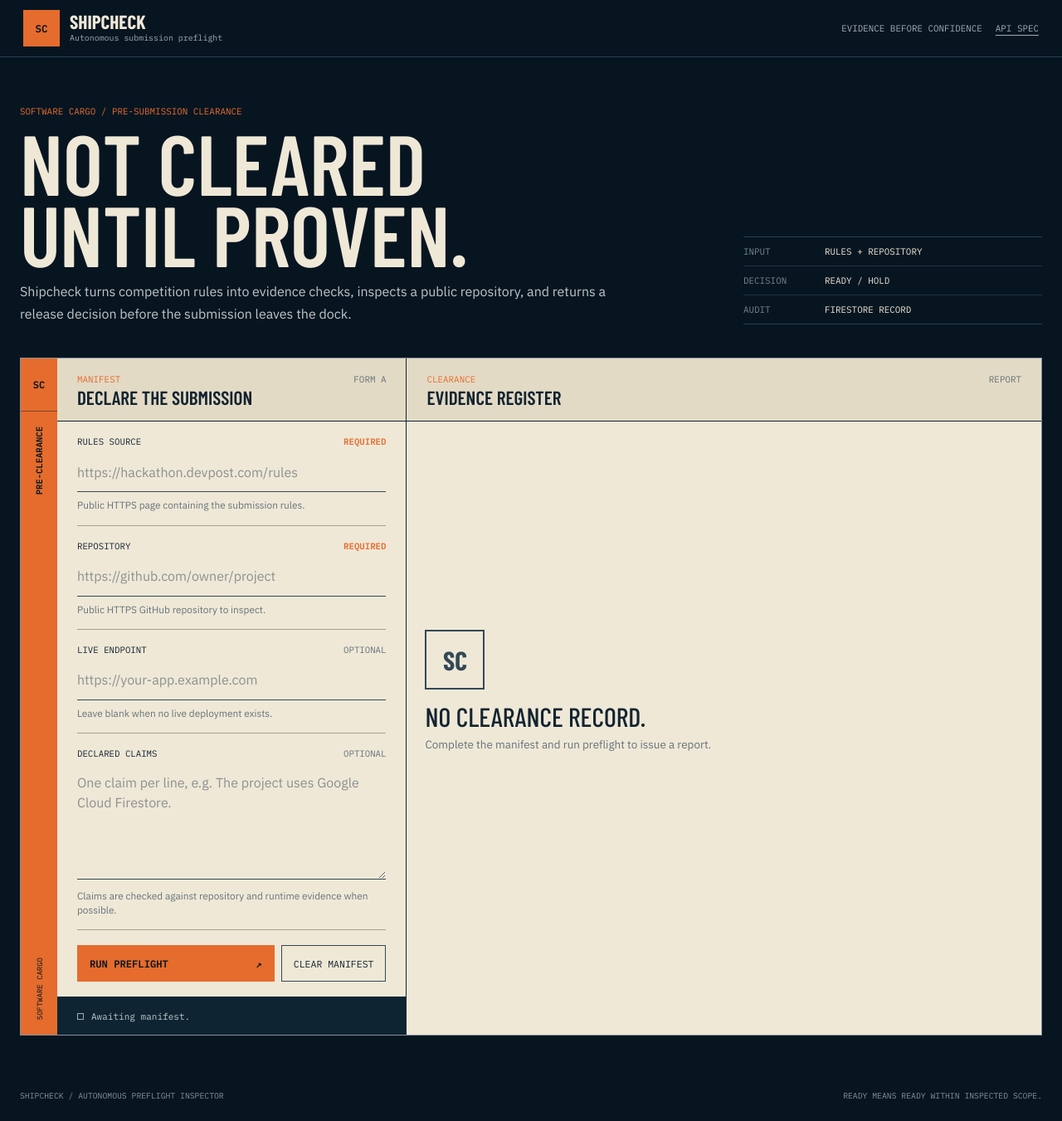
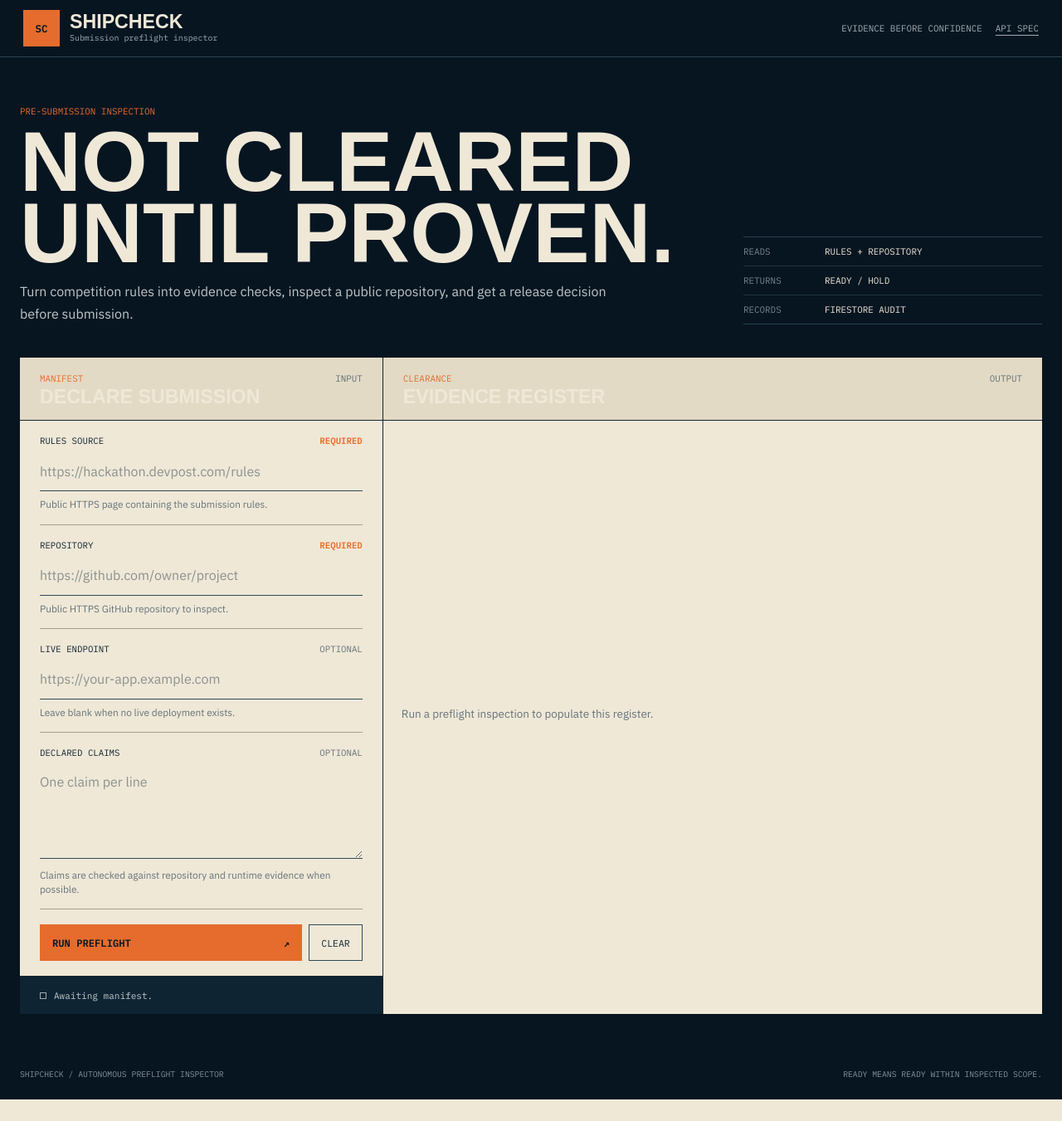
Before and after one commit to panjiaryasoma/Shipcheck, a FastAPI app: page / in a window 1280 px wide. Shown: the whole page at 83% size. After the commit the page ends 1325 px from the top, so only its background shows below. Run offline with FastAPI, Linux system fonts and the light colour scheme; parts of the project's set-up code (start-up, migrations or seed data) failed here and were passed over.

Commit message:
design: refine Shipcheck inspection workspace

```diff
--- a/app/web/templates/index.html
+++ b/app/web/templates/index.html
@@ -11,7 +11,7 @@
     <link rel="preconnect" href="https://fonts.googleapis.com">
     <link rel="preconnect" href="https://fonts.gstatic.com" crossorigin>
     <link
-      href="https://fonts.googleapis.com/css2?family=Barlow+Condensed:wght@500;600;700&family=IBM+Plex+Mono:wght@400;500;600&family=IBM+Plex+Sans:wght@400;500;600&display=swap"
+      href="https://fonts.googleapis.com/css2?family=IBM+Plex+Mono:wght@400;500;600&family=IBM+Plex+Sans+Condensed:wght@500;600;700&family=IBM+Plex+Sans:wght@400;500;600&display=swap"
       rel="stylesheet"
     >
     <link rel="stylesheet" href="/static/css/app.css">
@@ -24,7 +24,7 @@
         <span class="brand-mark" aria-hidden="true">SC</span>
         <span class="brand-copy">
           <strong>Shipcheck</strong>
-          <small>Autonomous submission preflight</small>
+          <small>Submission preflight inspector</small>
         </span>
       </a>
       <div class="header-meta">
@@ -36,45 +36,38 @@
     <main class="workspace">
       <section class="intro" aria-labelledby="page-title">
         <div class="intro-copy">
-          <p class="eyebrow">SOFTWARE CARGO / PRE-SUBMISSION CLEARANCE</p>
+          <p class="eyebrow">PRE-SUBMISSION INSPECTION</p>
           <h1 id="page-title">Not cleared until proven.</h1>
           <p class="lede">
-            Shipcheck turns competition rules into evidence checks, inspects a public
-            repository, and returns a release decision before the submission leaves the dock.
+            Turn competition rules into evidence checks, inspect a public repository,
+            and get a release decision before submission.
           </p>
         </div>
 
         <dl class="intro-register" aria-label="Inspection scope">
           <div>
-            <dt>Input</dt>
+            <dt>Reads</dt>
             <dd>Rules + repository</dd>
           </div>
           <div>
-            <dt>Decision</dt>
+            <dt>Returns</dt>
             <dd>READY / HOLD</dd>
           </div>
           <div>
-            <dt>Audit</dt>
-            <dd>Firestore record</dd>
+            <dt>Records</dt>
+            <dd>Firestore audit</dd>
           </div>
         </dl>
       </section>
-
-      <section class="clearance-plate" aria-label="Shipcheck clearance plate">
-        <aside class="cargo-rail" aria-hidden="true">
-          <span>SC</span>
-          <p>PRE-CLEARANCE</p>
-          <small>SOFTWARE CARGO</small>
-        </aside>
 
       <div class="workspace-grid">
         <section class="panel input-panel" aria-labelledby="input-title">
           <div class="panel-heading">
             <div>
               <p class="section-index">MANIFEST</p>
-                <h2 id="input-title">Declare the submission</h2>
+              <h2 id="input-title">Declare submission</h2>
             </div>
-              <span class="panel-code">FORM A</span>
+            <span class="panel-code">INPUT</span>
           </div>
 
           <form id="inspection-form" novalidate>
@@ -124,8 +117,8 @@
               <textarea
                 id="submission-claims"
                 name="submission_claims"
-                  rows="5"
-                  placeholder="One claim per line, e.g. The project uses Google Cloud Firestore."
+                rows="4"
+                placeholder="One claim per line"
               ></textarea>
               <span class="field-help">
                 Claims are checked against repository and runtime evidence when possible.
@@ -137,7 +130,7 @@
                 <span>Run preflight</span>
                 <span aria-hidden="true">↗</span>
               </button>
-                <button class="secondary-action" id="reset-button" type="reset">Clear manifest</button>
+              <button class="secondary-action" id="reset-button" type="reset">Clear</button>
             </div>
           </form>
 
@@ -153,13 +146,13 @@
               <p class="section-index">CLEARANCE</p>
               <h2 id="report-title">Evidence register</h2>
             </div>
-              <span class="panel-code">REPORT</span>
+            <span class="panel-code">OUTPUT</span>
           </div>
 
           <div class="empty-report" id="empty-report">
-              <div class="empty-seal" aria-hidden="true">SC</div>
-              <p class="empty-title">No clearance record.</p>
-              <p class="muted">Complete the manifest and run preflight to issue a report.</p>
+            <span class="empty-rule" aria-hidden="true"></span>
+            <p class="empty-title">No report yet.</p>
+            <p class="muted">Run a preflight inspection to populate this register.</p>
           </div>
 
           <div class="report-content" id="report-content" hidden>
@@ -224,7 +217,6 @@
           </div>
         </section>
       </div>
-      </section>
     </main>
 
     <footer class="site-footer">
```
Lines whose indentation alone changed are shown as unchanged.
